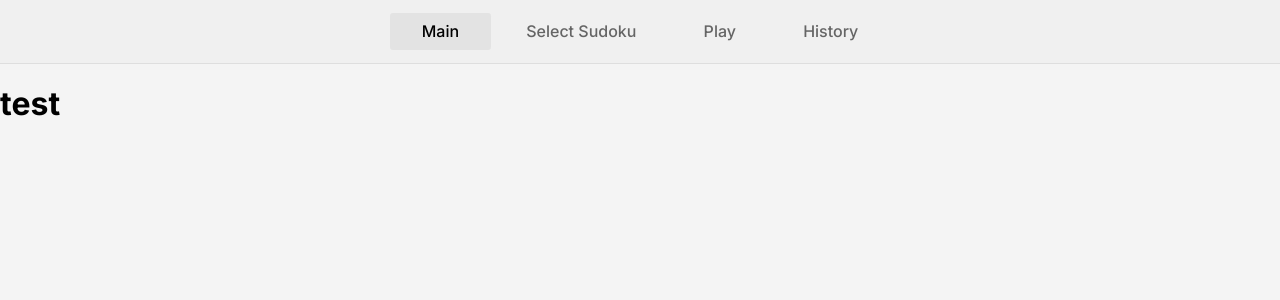
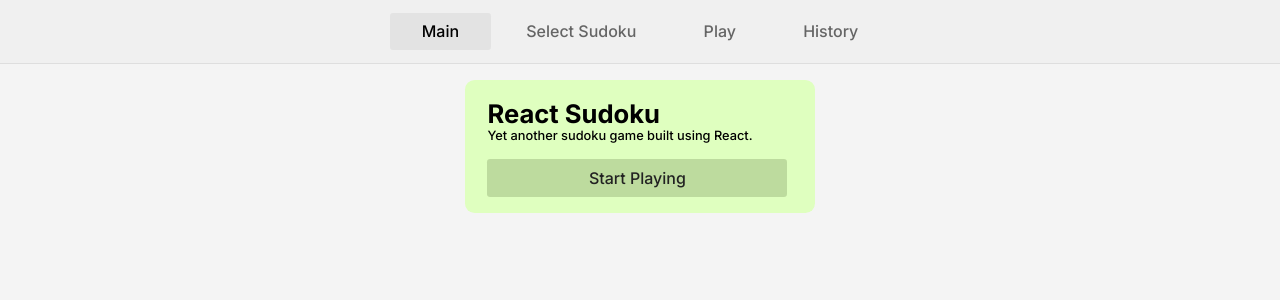
Before and after one commit to obsfx/react-sudoku, a React (Create React App) app: page / in a window 1280 px wide. Shown: the top 300 px of the page. Built offline with nearby package versions, Linux system fonts and the light colour scheme.

Commit message:
Complete the main page.

```diff
--- a/src/pages/Main.tsx
+++ b/src/pages/Main.tsx
@@ -1,8 +1,14 @@
+import { ContentWrapper, Card, CardTitle, CardValue, StartPlaying } from '../theme'
+
 const Main: React.FC = () => {
   return (
-    <>
-      <h1>test</h1>
-    </>
+    <ContentWrapper>
+      <Card>
+        <CardValue>React Sudoku</CardValue>
+        <CardTitle>Yet another sudoku game built using React.</CardTitle>
+        <StartPlaying to="/select-sudoku">Start Playing</StartPlaying>
+      </Card>
+    </ContentWrapper>
   )
 }
 
--- a/src/pages/SelectSudoku.tsx
+++ b/src/pages/SelectSudoku.tsx
@@ -15,6 +15,7 @@
 
   const handleStart = (board: { value: number; predefined: boolean }[][]) => {
     reset()
+    localStorage.removeItem('SUDOKU_SAVE')
     setBoard(board)
   }
 
--- a/src/theme.ts
+++ b/src/theme.ts
@@ -331,3 +331,13 @@
     }
   }
 `
+
+export const StartPlaying = styled(DeckSelectSudokuButton)`
+  display: flex;
+  justify-content: center;
+  background-color: #bddb9e;
+
+  &:hover {
+    background-color: #9db782;
+  }
+`
```
